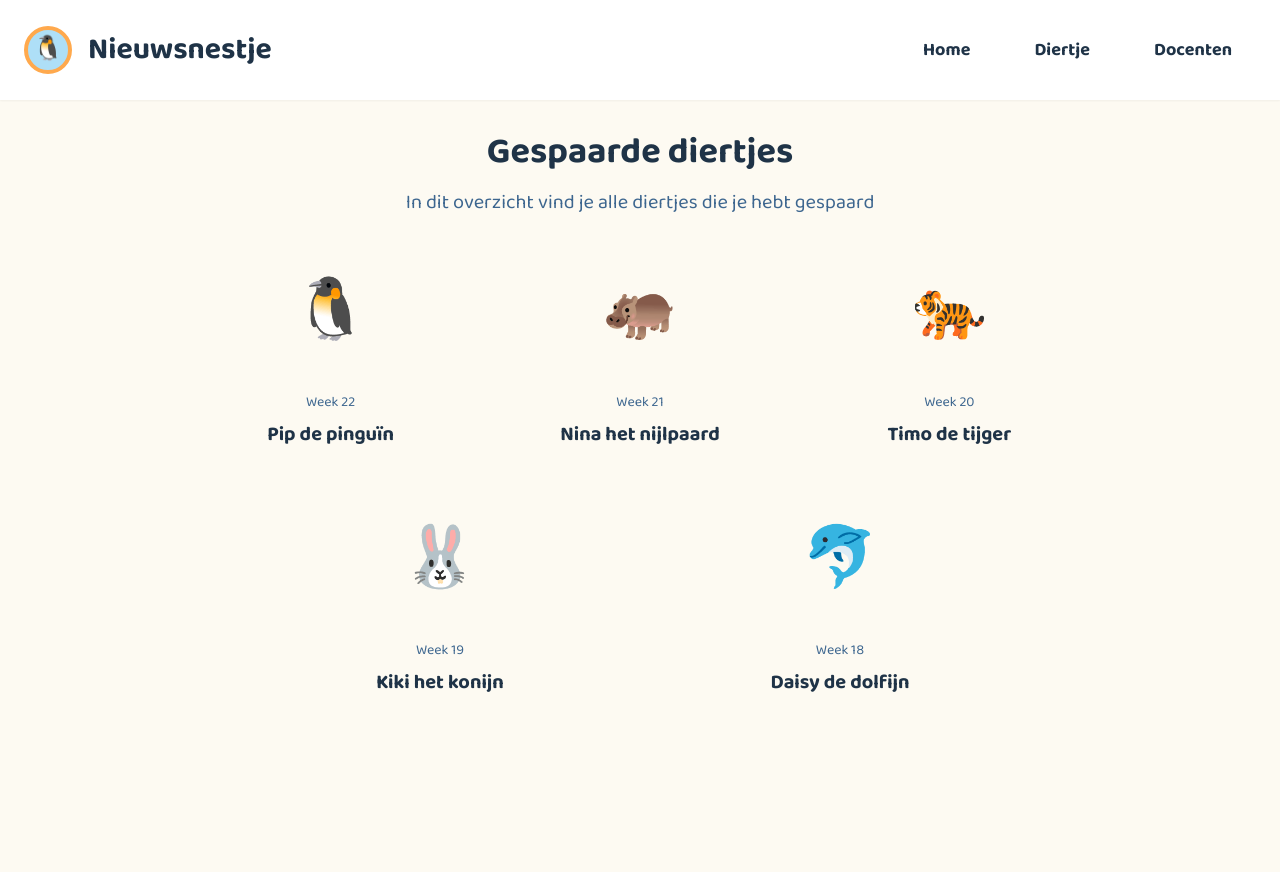
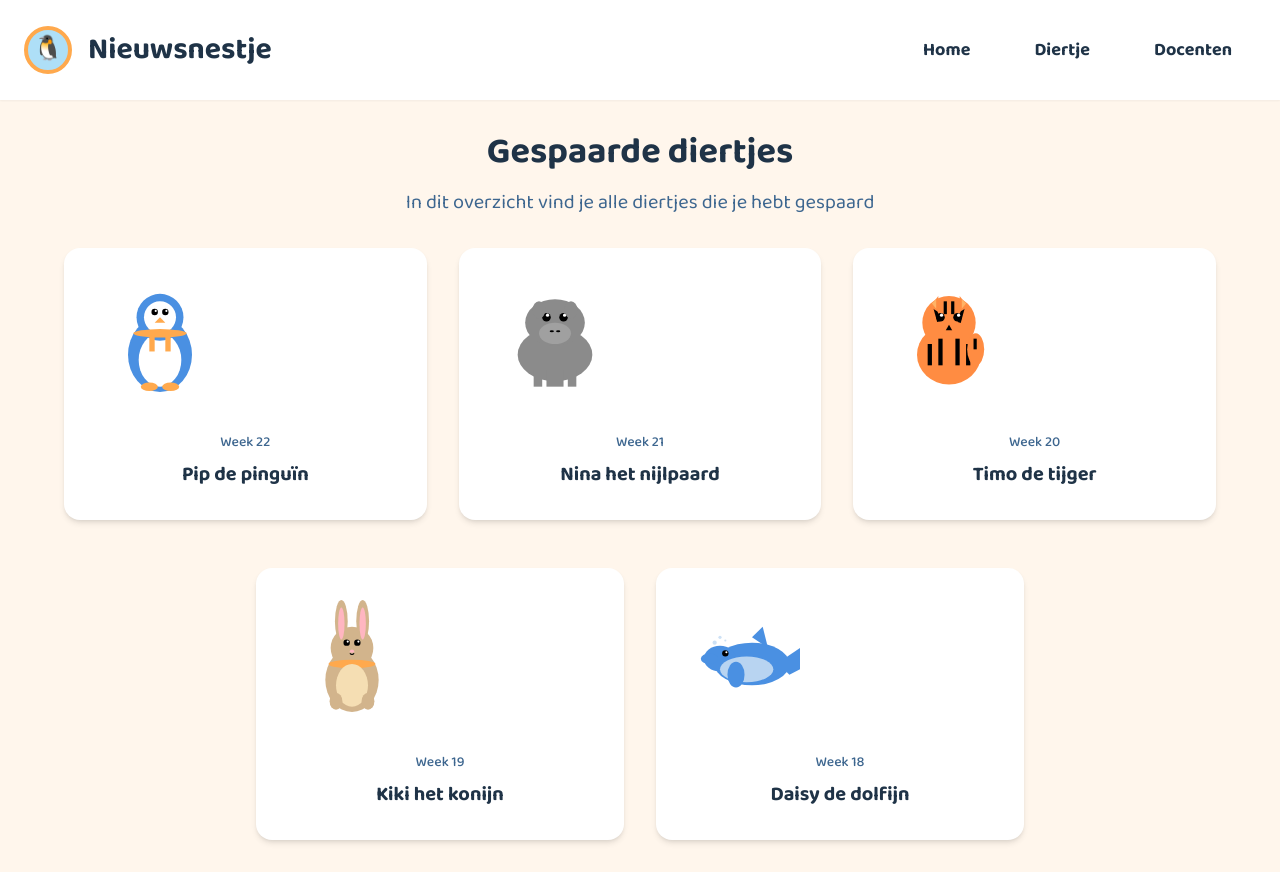
Before and after one commit to Julia246Z/Nieuwsnestje-2, a React (Vite) app: page /collection in a window 1280 px wide. Before the commit the page ends 800 px from the top, so only its background shows below. Built offline with nearby package versions, Linux system fonts and the light colour scheme.

Commit message:
feat: Implement "Gespaarde diertjes" screen
Implement the collection screen with a grid layout of animal cards, matching the reference image's layout, style, and content.

```diff
--- a/src/pages/Collection.tsx
+++ b/src/pages/Collection.tsx
@@ -4,18 +4,188 @@ import Navigation from "../components/Navigation";
 
 const Collection = () => {
   const animals = [
-    { name: "Pip de pinguïn", week: "Week 22", emoji: "🐧", unlocked: true },
-    { name: "Nina het nijlpaard", week: "Week 21", emoji: "🦛", unlocked: true },
-    { name: "Timo de tijger", week: "Week 20", emoji: "🐅", unlocked: true },
-    { name: "Kiki het konijn", week: "Week 19", emoji: "🐰", unlocked: true },
-    { name: "Daisy de dolfijn", week: "Week 18", emoji: "🐬", unlocked: true },
-    { name: "Mila de muis", week: "Week 17", emoji: "🐭", unlocked: false },
+    { name: "Pip de pinguïn", week: "Week 22", unlocked: true },
+    { name: "Nina het nijlpaard", week: "Week 21", unlocked: true },
+    { name: "Timo de tijger", week: "Week 20", unlocked: true },
+    { name: "Kiki het konijn", week: "Week 19", unlocked: true },
+    { name: "Daisy de dolfijn", week: "Week 18", unlocked: true },
+    { name: "Mila de muis", week: "Week 17", unlocked: false },
   ];
 
-  const unlockedCount = animals.filter(animal => animal.unlocked).length;
+  const renderAnimalIllustration = (animalName: string, unlocked: boolean) => {
+    if (!unlocked) {
+      return (
+        <div className="w-32 h-32 bg-gray-200 rounded-lg flex items-center justify-center">
+          <div className="text-4xl text-gray-400">🔒</div>
+        </div>
+      );
+    }
+
+    // Cartoon-style illustrations for each animal
+    switch (animalName) {
+      case "Pip de pinguïn":
+        return (
+          <div className="w-32 h-32 flex items-center justify-center">
+            <svg viewBox="0 0 120 120" className="w-full h-full">
+              {/* Pip penguin body */}
+              <ellipse cx="60" cy="70" rx="30" ry="35" fill="#4A90E2" />
+              <ellipse cx="60" cy="75" rx="20" ry="25" fill="#FFFFFF" />
+              {/* Head */}
+              <circle cx="60" cy="35" r="22" fill="#4A90E2" />
+              <circle cx="60" cy="35" r="15" fill="#FFFFFF" />
+              {/* Eyes */}
+              <circle cx="55" cy="30" r="3" fill="#000" />
+              <circle cx="65" cy="30" r="3" fill="#000" />
+              <circle cx="56" cy="29" r="1" fill="#FFF" />
+              <circle cx="66" cy="29" r="1" fill="#FFF" />
+              {/* Beak */}
+              <polygon points="60,35 55,40 65,40" fill="#FFA94D" />
+              {/* Orange scarf */}
+              <ellipse cx="60" cy="50" rx="25" ry="4" fill="#FFA94D" />
+              <rect x="50" y="52" width="5" height="15" fill="#FFA94D" />
+              <rect x="65" y="52" width="5" height="15" fill="#FFA94D" />
+              {/* Feet */}
+              <ellipse cx="50" cy="100" rx="8" ry="4" fill="#FFA94D" />
+              <ellipse cx="70" cy="100" rx="8" ry="4" fill="#FFA94D" />
+            </svg>
+          </div>
+        );
+      case "Nina het nijlpaard":
+        return (
+          <div className="w-32 h-32 flex items-center justify-center">
+            <svg viewBox="0 0 120 120" className="w-full h-full">
+              {/* Hippo body */}
+              <ellipse cx="60" cy="70" rx="35" ry="25" fill="#8B8B8B" />
+              {/* Head */}
+              <ellipse cx="60" cy="40" rx="28" ry="22" fill="#8B8B8B" />
+              {/* Snout */}
+              <ellipse cx="60" cy="50" rx="15" ry="10" fill="#A0A0A0" />
+              {/* Eyes */}
+              <circle cx="52" cy="35" r="4" fill="#000" />
+              <circle cx="68" cy="35" r="4" fill="#000" />
+              <circle cx="53" cy="33" r="1.5" fill="#FFF" />
+              <circle cx="69" cy="33" r="1.5" fill="#FFF" />
+              {/* Ears */}
+              <ellipse cx="45" cy="28" rx="6" ry="8" fill="#8B8B8B" />
+              <ellipse cx="75" cy="28" rx="6" ry="8" fill="#8B8B8B" />
+              {/* Nostrils */}
+              <ellipse cx="57" cy="48" rx="2" ry="1" fill="#000" />
+              <ellipse cx="63" cy="48" rx="2" ry="1" fill="#000" />
+              {/* Legs */}
+              <rect x="40" y="85" width="8" height="15" fill="#8B8B8B" />
+              <rect x="52" y="85" width="8" height="15" fill="#8B8B8B" />
+              <rect x="60" y="85" width="8" height="15" fill="#8B8B8B" />
+              <rect x="72" y="85" width="8" height="15" fill="#8B8B8B" />
+            </svg>
+          </div>
+        );
+      case "Timo de tijger":
+        return (
+          <div className="w-32 h-32 flex items-center justify-center">
+            <svg viewBox="0 0 120 120" className="w-full h-full">
+              {/* Tiger body */}
+              <ellipse cx="60" cy="70" rx="30" ry="28" fill="#FF8C42" />
+              {/* Head */}
+              <circle cx="60" cy="40" r="25" fill="#FF8C42" />
+              {/* Stripes on head */}
+              <rect x="45" y="25" width="3" height="15" fill="#000" transform="rotate(-15 45 25)" />
+              <rect x="72" y="25" width="3" height="15" fill="#000" transform="rotate(15 72 25)" />
+              <rect x="55" y="20" width="3" height="12" fill="#000" />
+              <rect x="62" y="20" width="3" height="12" fill="#000" />
+              {/* Eyes */}
+              <circle cx="52" cy="35" r="4" fill="#000" />
+              <circle cx="68" cy="35" r="4" fill="#000" />
+              <circle cx="53" cy="33" r="1.5" fill="#FFF" />
+              <circle cx="69" cy="33" r="1.5" fill="#FFF" />
+              {/* Nose */}
+              <polygon points="60,42 57,47 63,47" fill="#000" />
+              {/* Ears */}
+              <polygon points="42,25 50,15 50,30" fill="#FF8C42" />
+              <polygon points="78,25 70,15 70,30" fill="#FF8C42" />
+              <polygon points="44,22 48,18 48,27" fill="#FFB366" />
+              <polygon points="76,22 72,18 72,27" fill="#FFB366" />
+              {/* Body stripes */}
+              <rect x="40" y="60" width="4" height="20" fill="#000" />
+              <rect x="50" y="55" width="4" height="25" fill="#000" />
+              <rect x="66" y="55" width="4" height="25" fill="#000" />
+              <rect x="76" y="60" width="4" height="20" fill="#000" />
+              {/* Tail */}
+              <ellipse cx="85" cy="65" rx="8" ry="15" fill="#FF8C42" />
+              <rect x="83" y="55" width="3" height="10" fill="#000" />
+            </svg>
+          </div>
+        );
+      case "Kiki het konijn":
+        return (
+          <div className="w-32 h-32 flex items-center justify-center">
+            <svg viewBox="0 0 120 120" className="w-full h-full">
+              {/* Rabbit body */}
+              <ellipse cx="60" cy="75" rx="25" ry="30" fill="#D2B48C" />
+              {/* Head */}
+              <circle cx="60" cy="45" r="20" fill="#D2B48C" />
+              {/* Long ears */}
+              <ellipse cx="50" cy="20" rx="6" ry="20" fill="#D2B48C" />
+              <ellipse cx="70" cy="20" rx="6" ry="20" fill="#D2B48C" />
+              <ellipse cx="50" cy="22" rx="3" ry="15" fill="#FFB6C1" />
+              <ellipse cx="70" cy="22" rx="3" ry="15" fill="#FFB6C1" />
+              {/* Eyes */}
+              <circle cx="55" cy="40" r="3" fill="#000" />
+              <circle cx="65" cy="40" r="3" fill="#000" />
+              <circle cx="56" cy="39" r="1" fill="#FFF" />
+              <circle cx="66" cy="39" r="1" fill="#FFF" />
+              {/* Nose */}
+              <ellipse cx="60" cy="48" rx="2" ry="1.5" fill="#FFB6C1" />
+              {/* Mouth */}
+              <path d="M 58 50 Q 60 52 62 50" stroke="#000" strokeWidth="1" fill="none" />
+              {/* Orange scarf */}
+              <ellipse cx="60" cy="60" rx="22" ry="4" fill="#FFA94D" />
+              {/* Belly */}
+              <ellipse cx="60" cy="80" rx="15" ry="20" fill="#F5DEB3" />
+              {/* Paws */}
+              <ellipse cx="45" cy="95" rx="6" ry="8" fill="#D2B48C" />
+              <ellipse cx="75" cy="95" rx="6" ry="8" fill="#D2B48C" />
+            </svg>
+          </div>
+        );
+      case "Daisy de dolfijn":
+        return (
+          <div className="w-32 h-32 flex items-center justify-center">
+            <svg viewBox="0 0 120 120" className="w-full h-full">
+              {/* Dolphin body */}
+              <ellipse cx="60" cy="60" rx="35" ry="20" fill="#4A90E2" />
+              {/* Head/snout */}
+              <ellipse cx="30" cy="55" rx="15" ry="12" fill="#4A90E2" />
+              {/* Snout */}
+              <ellipse cx="20" cy="55" rx="8" ry="5" fill="#4A90E2" />
+              {/* Eye */}
+              <circle cx="35" cy="50" r="3" fill="#000" />
+              <circle cx="36" cy="49" r="1" fill="#FFF" />
+              {/* Dorsal fin */}
+              <polygon points="60,35 70,25 75,45" fill="#4A90E2" />
+              {/* Tail */}
+              <polygon points="90,55 105,45 105,65 95,70 90,65" fill="#4A90E2" />
+              {/* Belly */}
+              <ellipse cx="55" cy="65" rx="25" ry="12" fill="#B8D4F1" />
+              {/* Flipper */}
+              <ellipse cx="45" cy="70" rx="8" ry="12" fill="#4A90E2" />
+              {/* Water splash effect */}
+              <circle cx="25" cy="40" r="2" fill="#B8D4F1" opacity="0.7" />
+              <circle cx="30" cy="35" r="1.5" fill="#B8D4F1" opacity="0.7" />
+              <circle cx="35" cy="38" r="1" fill="#B8D4F1" opacity="0.7" />
+            </svg>
+          </div>
+        );
+      default:
+        return (
+          <div className="w-32 h-32 bg-gray-100 rounded-lg flex items-center justify-center">
+            <span className="text-2xl text-gray-400">?</span>
+          </div>
+        );
+    }
+  };
 
   return (
-    <div className="min-h-screen bg-background">
+    <div className="min-h-screen bg-nieuwsnestje-cream">
       <Navigation />
 
       <div className="container mx-auto px-6 py-8">
@@ -26,13 +196,16 @@ const Collection = () => {
           </p>
         </div>
 
-        <div className="grid grid-cols-1 md:grid-cols-3 gap-8 max-w-4xl mx-auto">
+        {/* Grid layout matching reference image */}
+        <div className="max-w-6xl mx-auto">
+          {/* Top row - 3 animals */}
+          <div className="grid grid-cols-1 md:grid-cols-3 gap-8 mb-12">
             {animals.slice(0, 3).map((animal, index) => (
-            <div key={index} className="text-center">
-              <div className="w-32 h-32 mx-auto mb-4 flex items-center justify-center">
-                <span className="text-6xl">{animal.unlocked ? animal.emoji : '🔒'}</span>
+              <div key={index} className="bg-white rounded-2xl p-8 text-center shadow-md">
+                <div className="mb-6">
+                  {renderAnimalIllustration(animal.name, animal.unlocked)}
                 </div>
-              <p className="text-sm text-muted-foreground mb-2">{animal.week}</p>
+                <p className="text-sm text-muted-foreground mb-2 font-medium">{animal.week}</p>
                 <h3 className="text-xl font-bold text-foreground">
                   {animal.unlocked ? animal.name : '???'}
                 </h3>
@@ -40,13 +213,14 @@ const Collection = () => {
             ))}
           </div>
 
-        <div className="grid grid-cols-1 md:grid-cols-2 gap-8 max-w-3xl mx-auto mt-12">
+          {/* Bottom row - 2 animals centered */}
+          <div className="grid grid-cols-1 md:grid-cols-2 gap-8 max-w-3xl mx-auto">
             {animals.slice(3, 5).map((animal, index) => (
-            <div key={index + 3} className="text-center">
-              <div className="w-32 h-32 mx-auto mb-4 flex items-center justify-center">
-                <span className="text-6xl">{animal.unlocked ? animal.emoji : '🔒'}</span>
+              <div key={index + 3} className="bg-white rounded-2xl p-8 text-center shadow-md">
+                <div className="mb-6">
+                  {renderAnimalIllustration(animal.name, animal.unlocked)}
                 </div>
-              <p className="text-sm text-muted-foreground mb-2">{animal.week}</p>
+                <p className="text-sm text-muted-foreground mb-2 font-medium">{animal.week}</p>
                 <h3 className="text-xl font-bold text-foreground">
                   {animal.unlocked ? animal.name : '???'}
                 </h3>
@@ -55,6 +229,7 @@ const Collection = () => {
           </div>
         </div>
       </div>
+    </div>
   );
 };
 
```
Lines whose indentation alone changed are shown as unchanged.
